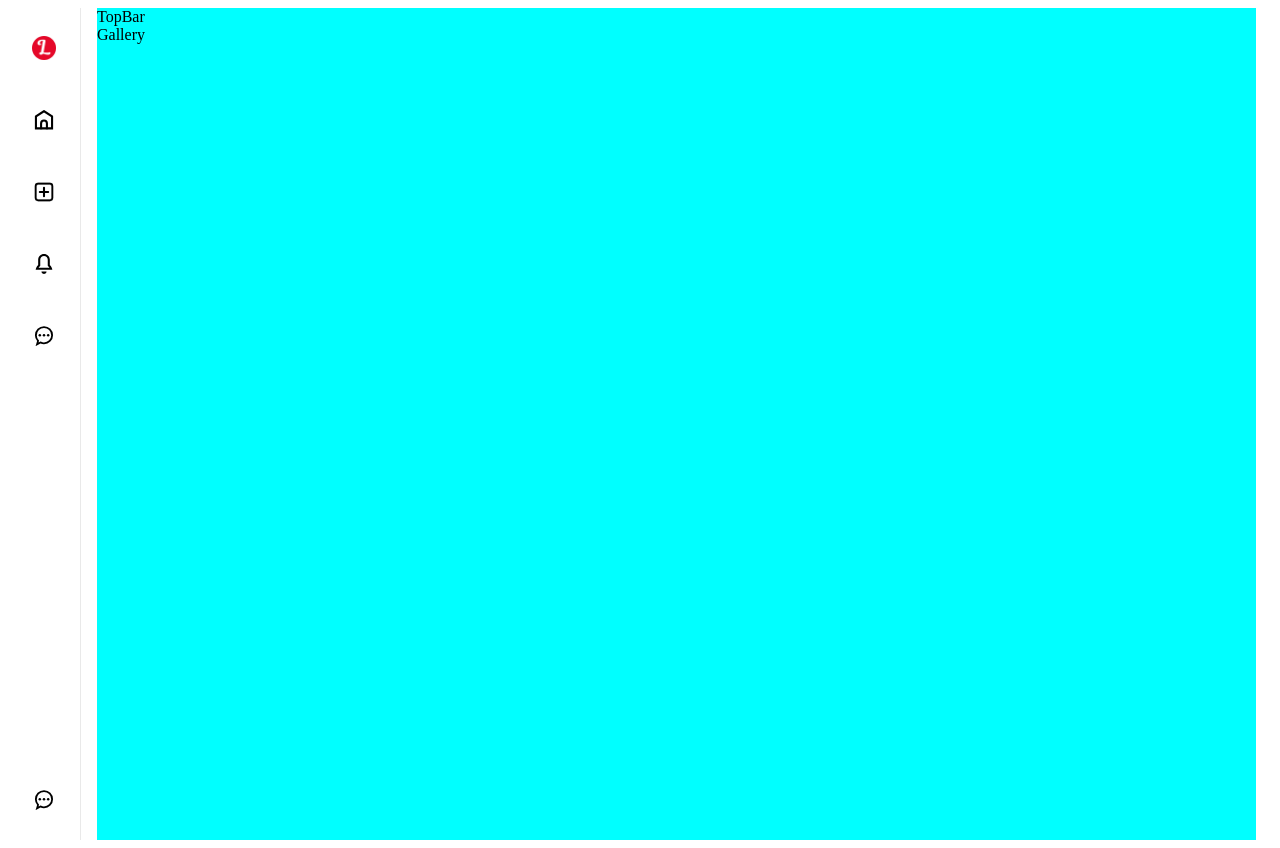
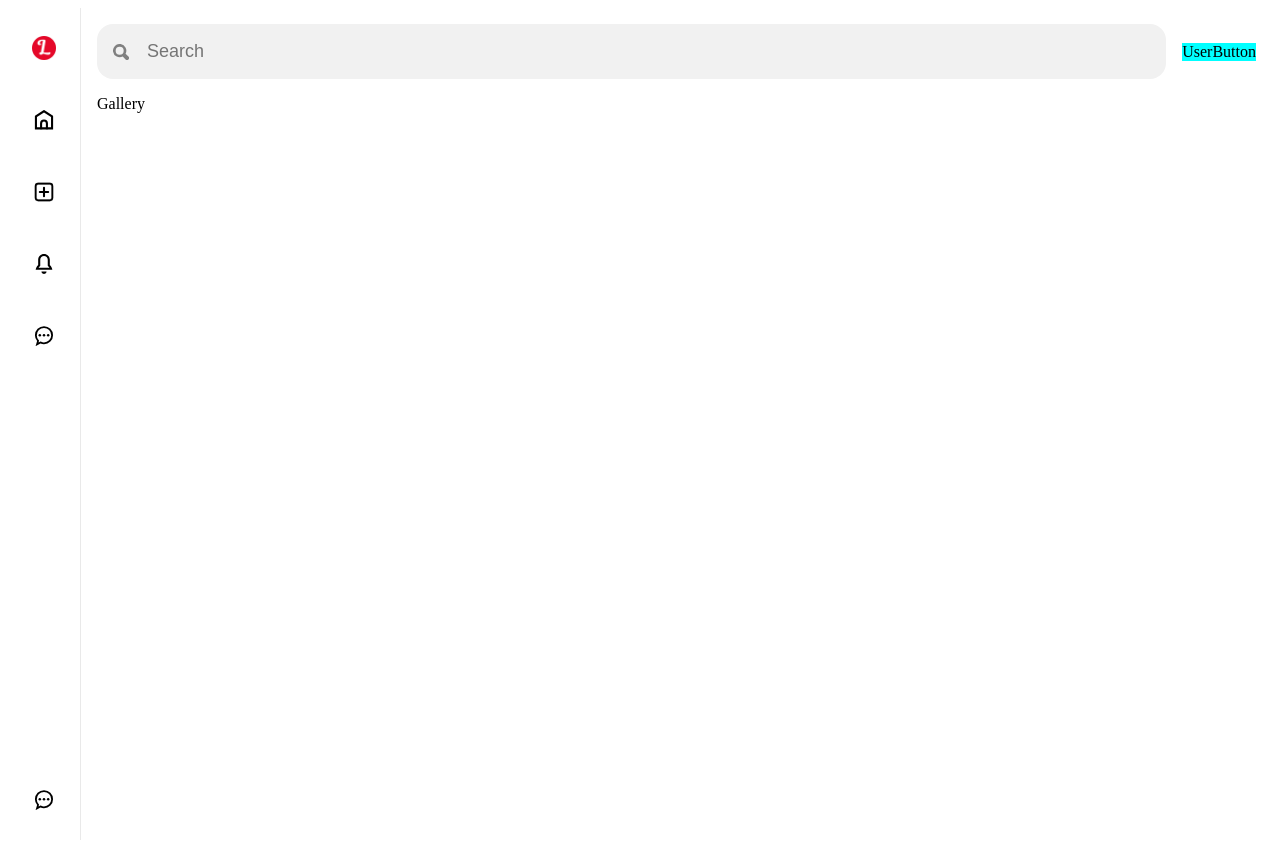
Before and after one commit to dilshan-98/pinterest-like-app, a React (Vite) app in the folder client/: page / in a window 1280 px wide. Built offline with nearby package versions, Linux system fonts and the light colour scheme.

Commit message:
initiated topbar

```diff
--- a/client/src/App.css
+++ b/client/src/App.css
@@ -5,7 +5,6 @@
 }
 
 .content {
-  background-color: aqua;
   flex: 1;
   margin-right: 16px;
 }
--- a/client/src/components/topBar/topBar.css
+++ b/client/src/components/topBar/topBar.css
@@ -0,0 +1,30 @@
+.topBar{
+    padding: 16px 0px; /* used padding instead of margin */
+    display: flex;
+    align-items: center;
+    gap: 16px;
+}
+
+.search{
+    /* to extend the full div */
+    flex: 1;
+
+    background-color: #f1f1f1;
+    border-radius: 16px;
+    /* flex direction row */
+    display: flex;
+
+    align-items: center;
+    gap: 16px;
+    padding: 16px
+}
+
+.search input{
+    /* to extend the full div */
+    flex: 1;
+
+    border: none;
+    background-color: transparent;
+    outline: none;
+    font-size: 18px;
+}
--- a/client/src/components/topBar/topBar.jsx
+++ b/client/src/components/topBar/topBar.jsx
@@ -1,9 +1,16 @@
+import UserButton from "../userButton/userButton";
 import "./topBar.css";
 
 const TopBar = () => {
     return(
         <div className="topBar">
-            TopBar
+            {/* SEARCH */}
+            <div className="search">
+                <img src="/general/search.svg" alt="" />
+                <input type="text" placeholder="Search"/>
+            </div>
+            {/* USER */}
+            <UserButton />
         </div>
     )
 };
--- /dev/null
+++ b/client/src/components/userButton/userButton.css
@@ -0,0 +1,3 @@
+.userButton{
+    background-color: aqua;
+}
--- /dev/null
+++ b/client/src/components/userButton/userButton.jsx
@@ -0,0 +1,11 @@
+import "./userButton.css";
+
+const UserButton = () => {
+    return (
+        <div className="userButton">
+            UserButton
+        </div>
+    )
+}
+
+export default UserButton;
```
